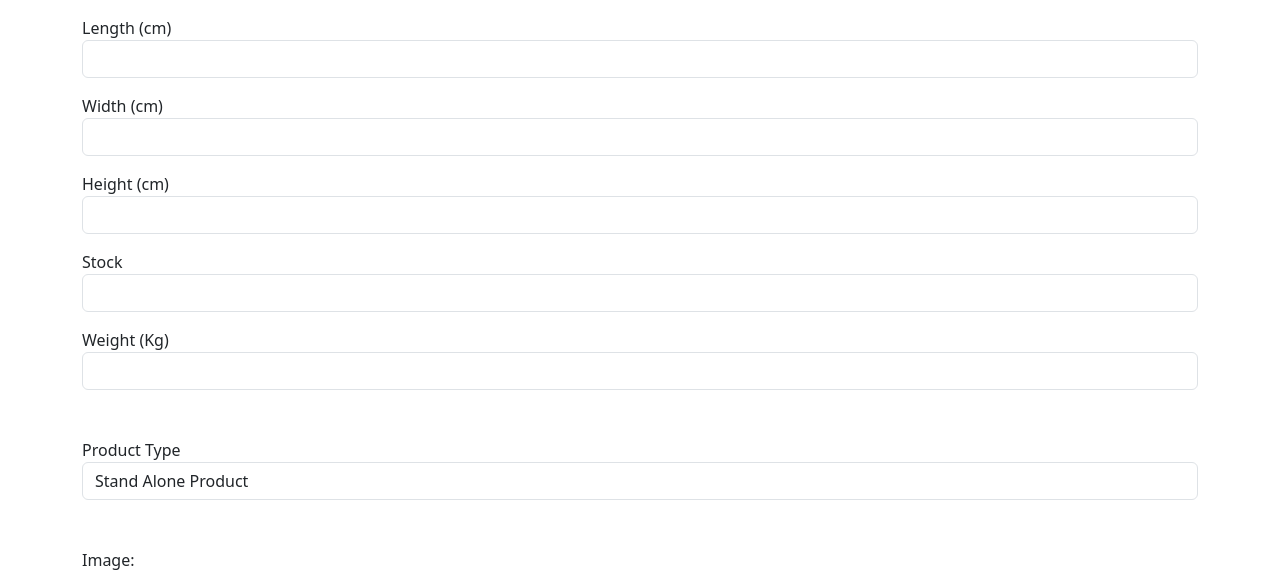
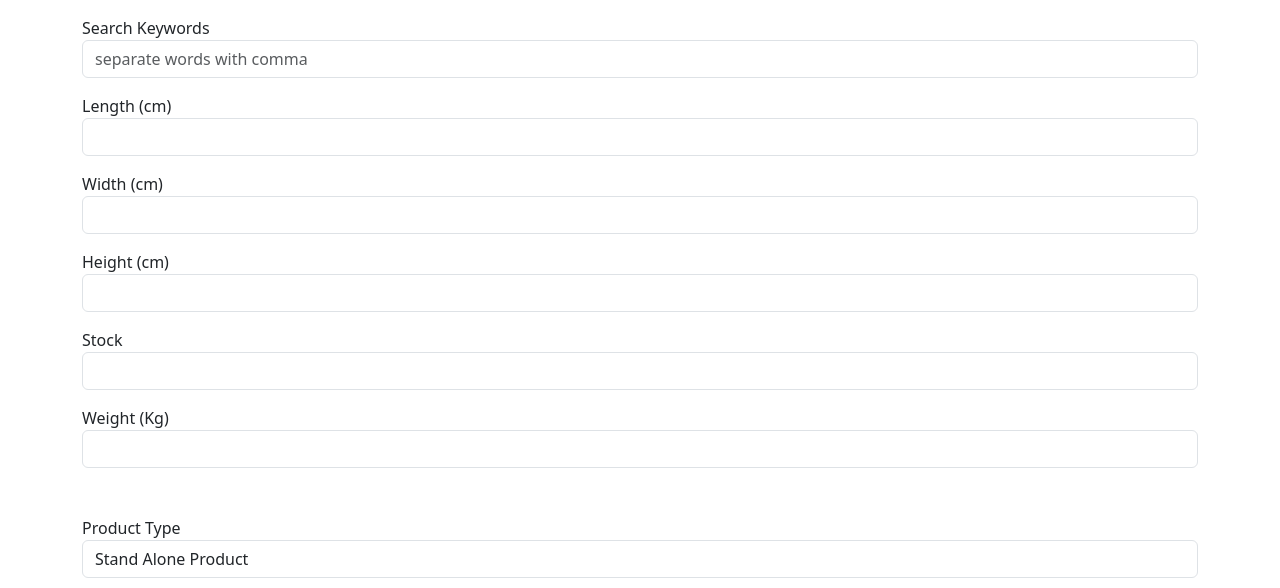
Before and after one commit to MOHAMMEDSAGHEER95/SAAS-Ecommerce, a Django app: template templates/dashboard/product_create_edit.html in a window 1280 px wide. Shown: the part 924-1512 px from the top of the page. Run offline with Django 4.2, Linux system fonts and the light colour scheme; the template is opened without the code that fills it, so the values that code supplies are empty; parts of the project's set-up code (start-up, migrations or seed data) failed here and were passed over; some libraries are stand-ins or nearby versions.

Commit message:
added new field for search

```diff
--- a/dashboard/forms.py
+++ b/dashboard/forms.py
@@ -21,7 +21,7 @@ class AddStoreProduct(forms.ModelForm):
 
     class Meta:
         model = Products
-        fields = ('title', 'description', 'price', 'brand', 'product_type', 'image',
+        fields = ('title', 'description', 'price', 'brand', 'product_type', 'image','search_keywords',
                   'category', 'length', 'width', 'height', 'stock', 'weight', 'length')
 
 
--- a/onboarding/views.py
+++ b/onboarding/views.py
@@ -64,7 +64,7 @@ class SearchView(TemplateView):
         q = self.request.GET.get('q')
         response = ProductDocument.search().filter("term", tenant=self.request.tenant.schema_name).filter("term", is_available=True)
         wildcard_query = Q("wildcard", title={"value": f"*{q.lower()}*"})
-        response = response.query(wildcard_query)
+        response = response.query(wildcard_query | Q("match", search_keywords=q))
         context['products'] = response
         context['searchterm'] = q
         return context
--- a/products/documents.py
+++ b/products/documents.py
@@ -25,7 +25,7 @@ class ProductDocument(Document):
 
     class Django:
         model = Products
-        fields = ['price', 'is_available']
+        fields = ['price', 'is_available', 'search_keywords']
 
 
     def prepare_tenant(self, instance):
--- a/products/models.py
+++ b/products/models.py
@@ -56,6 +56,7 @@ class Products(TimeStamp):
     height = models.IntegerField(null=True)
     weight = models.IntegerField(null=True)
     stock = models.PositiveIntegerField(verbose_name="Stock available", default=0)
+    search_keywords = models.TextField(null=True, blank=True)
 
     class Meta:
         verbose_name = "Product"
--- a/templates/dashboard/product_create_edit.html
+++ b/templates/dashboard/product_create_edit.html
@@ -48,6 +48,10 @@
             {% endfor %}
             </select>
     </div>
+     <div class="form-group mt-3">
+    <label for="product_length">Search Keywords</label>
+    <input type="text" name="search_keywords" id="search_keywords" class="form-control" value="{{ form.search_keywords.value| default_if_none:"" }}" placeholder="separate words with comma">
+</div>
 
     <div class="form-group mt-3">
     <label for="product_length">Length (cm)</label>
```
Also changed, not shown: products/migrations/0003_products_search_keywords.py (added).
